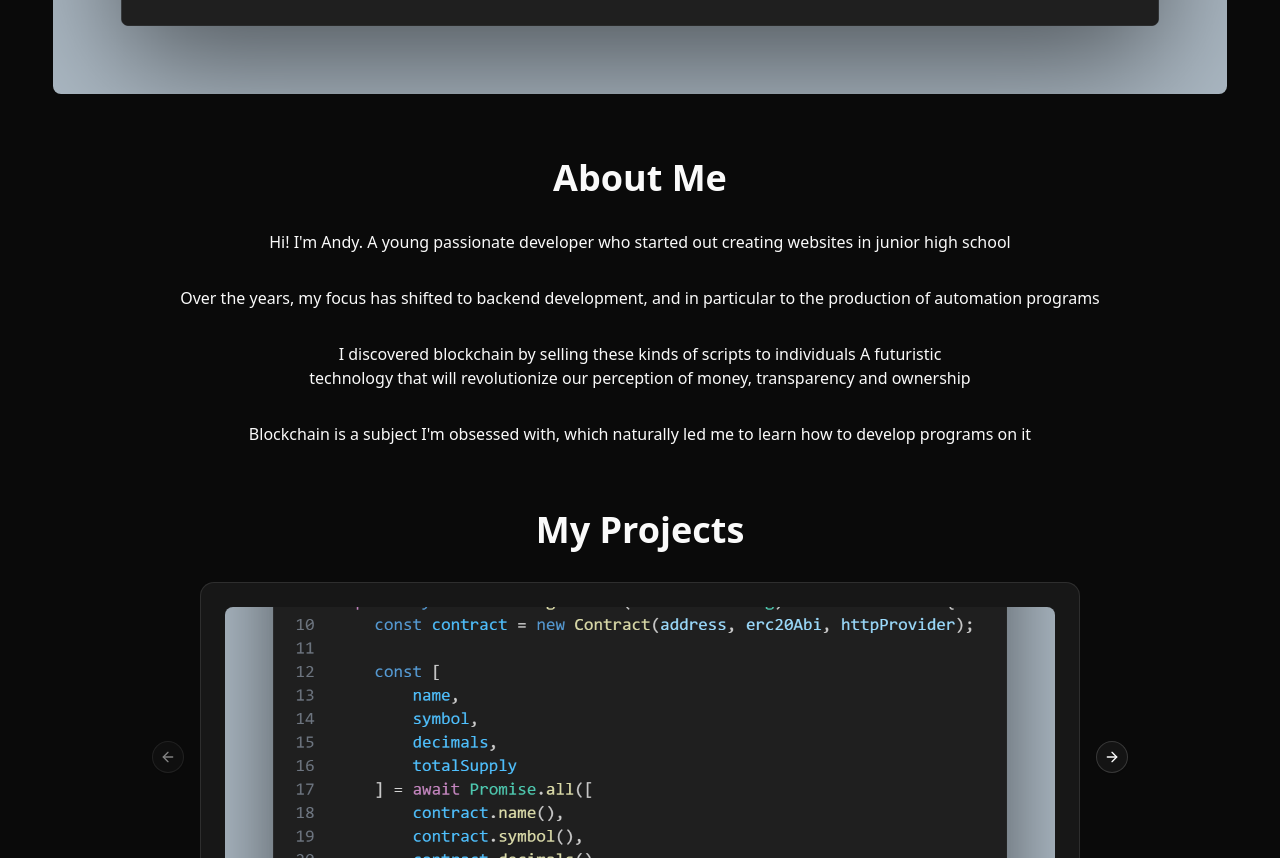
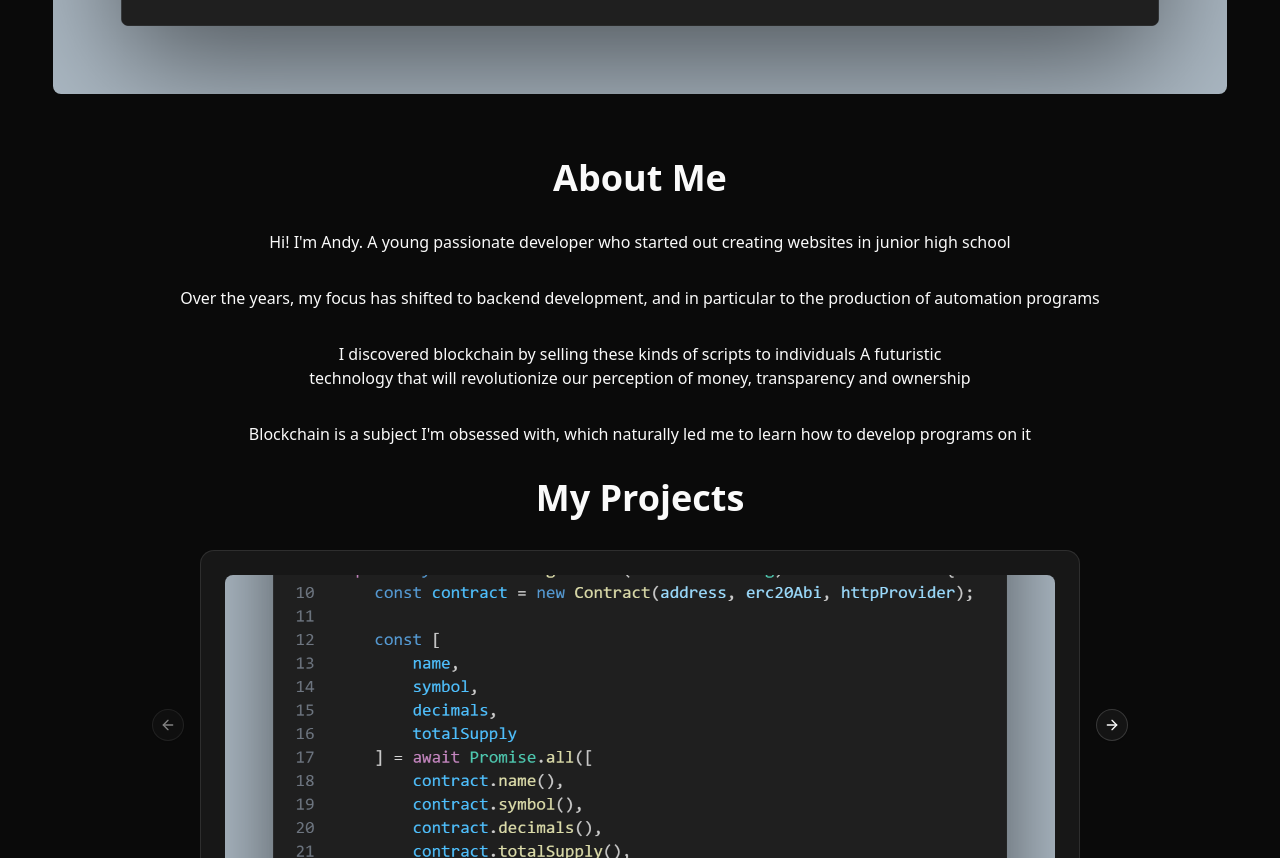
Before and after one commit to andymethion/portfolio, a Next.js app: page / in a window 1280 px wide. Shown: the part 1540-2398 px from the top of the page. Built offline with nearby package versions, Linux system fonts and the light colour scheme.

Commit message:
chore: margin and padding correction

```diff
--- a/app/aboutme.tsx
+++ b/app/aboutme.tsx
@@ -1,6 +1,6 @@
 export default function AboutMe() {
   return (
-    <section className="my-16 flex justify-center" id="aboutme">
+    <section className="flex justify-center py-8" id="aboutme">
       <div className="flex w-11/12 flex-col gap-8">
         <p className="text-center text-4xl font-bold">About Me</p>
         <p className="text-center text-balance">Hi! I'm Andy. A young passionate developer who started out creating websites in junior high school</p>
--- a/app/main.tsx
+++ b/app/main.tsx
@@ -5,9 +5,8 @@ import { toast } from "sonner";
 
 export default function Main() {
   return (
-    <main className="my-16 flex justify-center">
+    <main className="flex justify-center pt-16 pb-8">
       <div className="flex w-11/12 flex-col gap-8">
-        <div className="flex flex-col items-center gap-8">
         <h1 className="text-center text-4xl font-bold text-balance">I turn ideas into seamless digital experiences</h1>
         <p className="text-center text-balance">Young developer interested in automation scripts and blockchain development. Do you live and breathe code?</p>
         <Button onClick={() => toast("Email copied to clipboard")} className="text-muted-foreground flex cursor-pointer items-center gap-2" variant="ghost">
@@ -16,7 +15,6 @@ export default function Main() {
           </svg>
           <p>andymethion@gmail.com</p>
         </Button>
-        </div>
         <img className="rounded-md" src="image.png" alt="image" draggable="false" />
       </div>
     </main>
```
Lines whose indentation alone changed are shown as unchanged.
